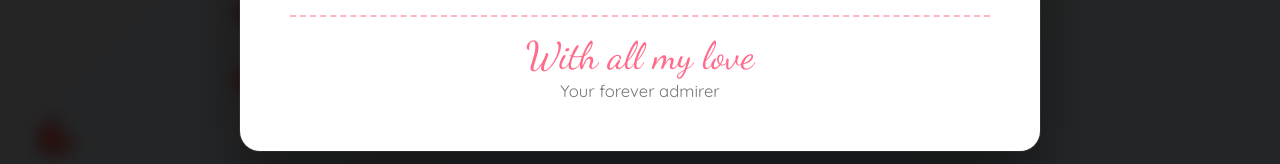
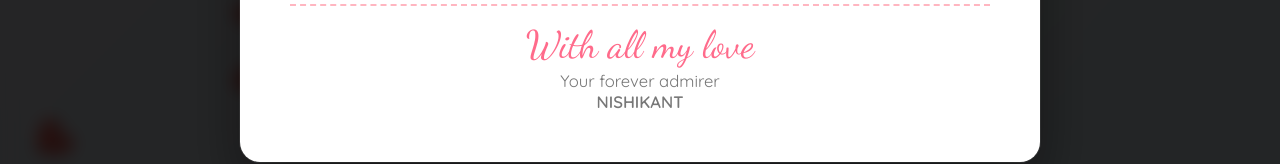
Before and after one commit to DevlegendKK/nishikant, a plain HTML site: page index.html in a window 1280 px wide. Both pictures are taken after a click on the element 1230 px from the left and 750 px from the top of the page. Shown: the part 562-726 px from the top of the page. Drawn offline with nearby package versions, Linux system fonts and the light colour scheme.

Commit message:
Update index.html

```diff
--- a/index.html
+++ b/index.html
@@ -794,7 +794,7 @@
 
                 <div class="modal-signature">
                     <div class="signature-name">With all my love</div>
-                    <div class="signature-role">Your forever admirer</div>
+                    <div class="signature-role">Your forever admirer <br><b>NISHIKANT</b></div>
                 </div>
             </div>
         </div>
```
